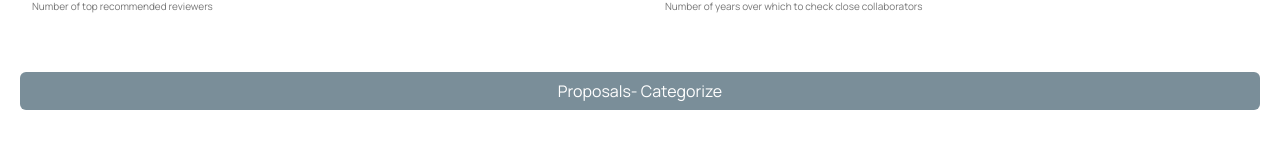
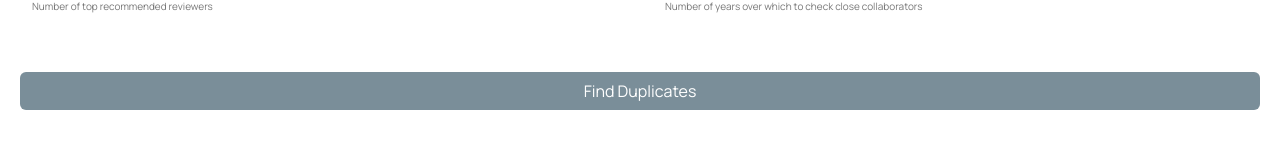
Before and after one commit to deepthought-initiative/pacmanweb, a React (Vite) app in the folder frontend/: page /duplication in a window 1280 px wide. Shown: the part 574-722 px from the top of the page. Built offline with nearby package versions, Linux system fonts and the light colour scheme.

Commit message:
Add props for button name in the OtherConfigOptions component

```diff
--- a/frontend/src/components/MatchReviewers.jsx
+++ b/frontend/src/components/MatchReviewers.jsx
@@ -14,7 +14,7 @@ const MatchReviewers = () => {
             <DropdownConfigOption data={numbers} label="Selected Current Cycle" desc="Prefix used throughout script to match with cycle description"/>
           </div>
         </div>
-        <OtherConfigOptions />
+        <OtherConfigOptions button_label="Calculate Reviewers"/>
       </form>
     </div>
   )
--- a/frontend/src/components/OtherConfigOptions.jsx
+++ b/frontend/src/components/OtherConfigOptions.jsx
@@ -2,7 +2,7 @@ import "../css/otherConfigOptions.css";
 import DropdownConfigOption from "./DropdownConfigOption";
 import InputConfigOption from "./InputConfigOption";
 
-const OtherConfigOptions = () => {
+const OtherConfigOptions = ({button_label}) => {
   const numbers = [123456, 987654, 456789, 567890, 234567, 890123, 345678, 678901, 789012, 172345];
   return (
     <>
@@ -22,7 +22,7 @@ const OtherConfigOptions = () => {
         </div>
       </div>
       <div className="row mt-5">
-        <button className="btn">Proposals- Categorize</button>
+        <button className="btn">{button_label}</button>
       </div>
     </>
   )
--- a/frontend/src/components/ProposalDuplicationChecker.jsx
+++ b/frontend/src/components/ProposalDuplicationChecker.jsx
@@ -17,7 +17,7 @@ const ProposalDuplicationChecker = () => {
             <DropdownConfigOption data={numbers} label="Selected Past Cycle" desc="Cycle prefixes of past cycles"/>
           </div>
         </div>
-        <OtherConfigOptions />
+        <OtherConfigOptions button_label="Find Duplicates"/>
       </form>
     </div>
   )
```
